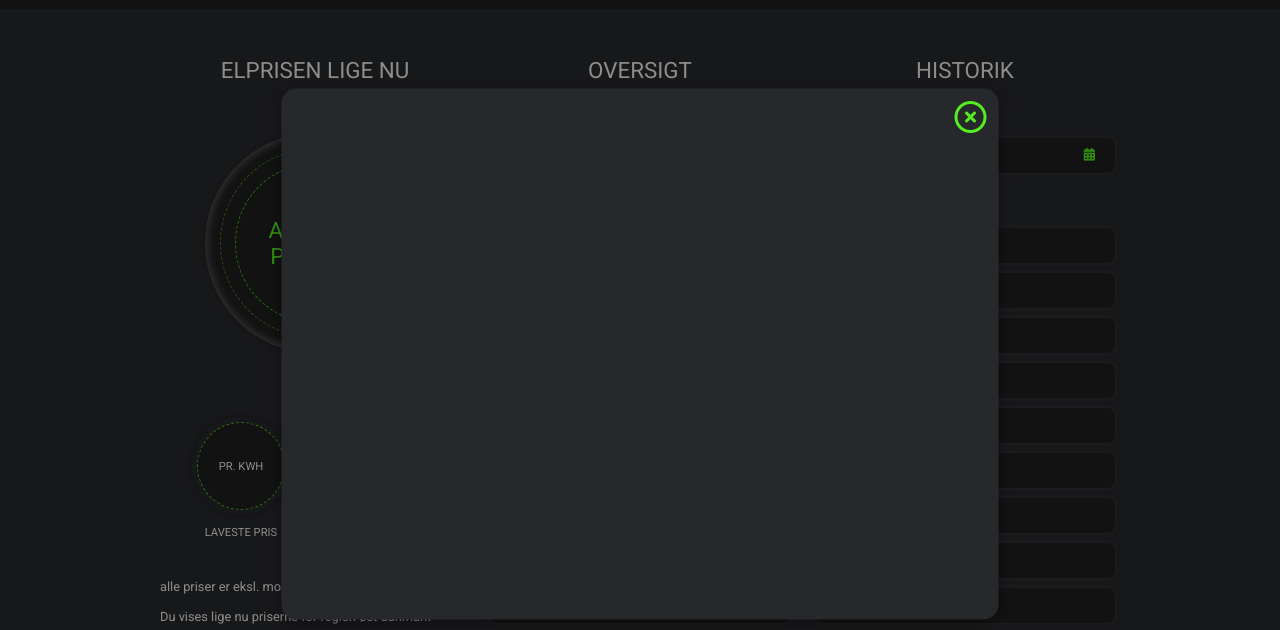
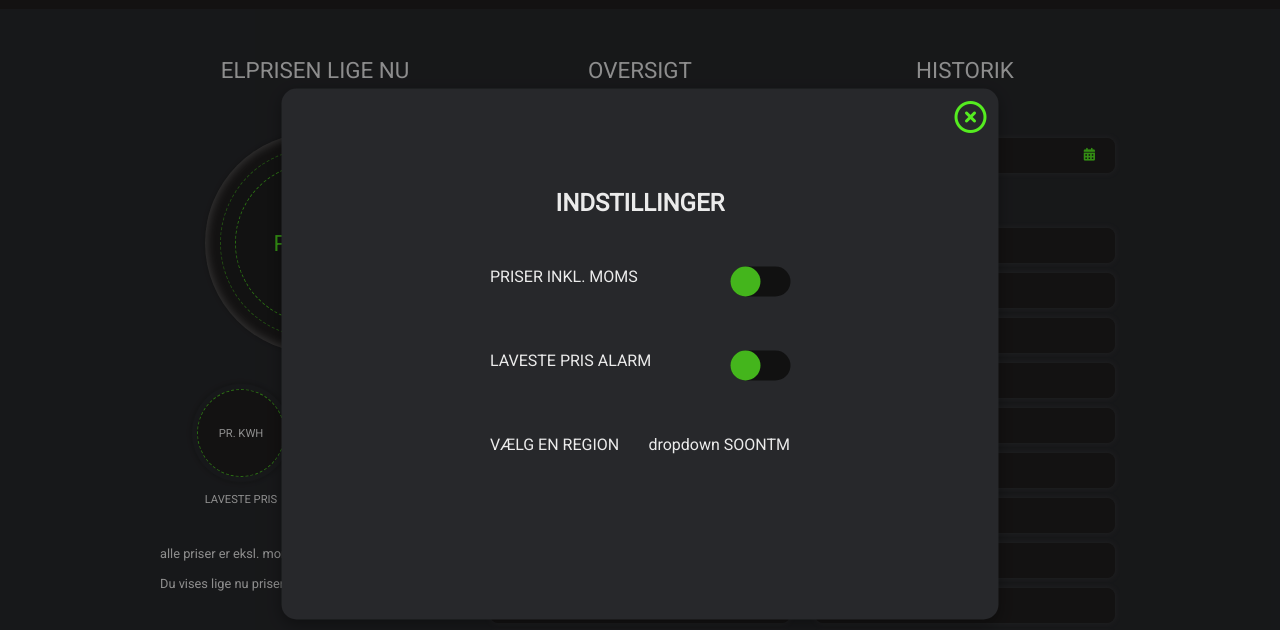
Before and after one commit to hckjensen/Elpriser.nu, a plain HTML site: page index.html in a window 1280 px wide. Both pictures are taken after a click on the icon 1235 px from the left and 27 px from the top of the page. Shown: the part 46-676 px from the top of the page. Drawn offline with Linux system fonts and the light colour scheme; no server answers.

Commit message:
friday night update

```diff
--- /dev/null
+++ b/assets/css/slider.css
@@ -0,0 +1,113 @@
+/* Slider */
+
+.switch {
+    display: inline-block;
+    height: 30px;
+    position: relative;
+    width: 60px;
+  }
+
+  .switch input {
+    display:none;
+  }
+
+  .slider {
+    background-color: #111;
+    bottom: 0;
+    cursor: pointer;
+    left: 0;
+    position: absolute;
+    right: 0;
+    top: 0;
+    transition: .4s;
+
+  }
+
+  .slider:before {
+    background-color: #55EC20BF;
+    bottom: 0;
+    content: "";
+    height: 30px;
+    left: 0;
+    position: absolute;
+    transition: .4s;
+    width: 30px;
+    opacity: 100%;
+  }
+
+  input:checked + .slider {
+    background-color: #111;
+    border: 1px dashed #55EC20BF;
+  }
+
+  input:checked + .slider:before {
+    transform: translateX(31px);
+
+  }
+
+  .slider.round {
+    border-radius: 34px;
+
+  }
+
+  .slider.round:before {
+    border-radius: 50%;
+  }
+
+/* Slider 2 */
+
+/* Slider */
+
+.switch2 {
+    display: inline-block;
+    height: 30px;
+    position: relative;
+    width: 60px;
+  }
+
+  .switch2 #checkbox2 {
+    display:none;
+  }
+
+  .slider2 {
+    background-color: #111;
+    bottom: 0;
+    cursor: pointer;
+    left: 0;
+    position: absolute;
+    right: 0;
+    top: 0;
+    transition: .4s;
+
+  }
+
+  .slider2:before {
+    background-color: #55EC20BF;
+    bottom: 0;
+    content: "";
+    height: 30px;
+    left: 0;
+    position: absolute;
+    transition: .4s;
+    width: 30px;
+    opacity: 100%;
+  }
+
+  #checkbox2:checked + .slider2 {
+    background-color: #111;
+    border: 1px dashed #55EC20BF;
+  }
+
+  #checkbox2:checked + .slider2:before {
+    transform: translateX(31px);
+
+  }
+
+  .slider2.round2 {
+    border-radius: 34px;
+
+  }
+
+  .slider2.round2:before {
+    border-radius: 50%;
+  }
--- a/assets/css/style.css
+++ b/assets/css/style.css
@@ -164,7 +164,7 @@ i{
 
   #currentTime{
     margin-top: 20px;
-    font-size: 0.7rem;
+    font-size: 1rem;
     color: #55EC20;
   }
 
@@ -310,7 +310,7 @@ i{
     height: 100vh;
     width: 100vw;
     background-color: rgba(0,0,0,0.4);
-    z-index: 99;
+    z-index: 2;
 }
 
 .innerModal{
@@ -326,7 +326,25 @@ i{
 
     border-radius: 15px;
     box-shadow: rgba(0, 0, 0, 0.35) 0px 5px 15px;
+    z-index: 99;
 }
+
+
+.content-wrapper{
+    text-align: center;
+    width: 300px;
+    height: 350px;
+    margin: 100px auto;
+}
+
+.settings-container{
+    display: flex;
+    justify-content: space-between;
+    margin-top: 50px;
+
+}
+
+
 
 #openModal{
     cursor: pointer;
@@ -412,3 +430,9 @@ i{
         height: 340px;
     }
 }
+
+@media (min-width: 800) {
+    .page1, .page2, .page3 {
+        display: block;
+    }
+}
--- a/assets/js/modal.js
+++ b/assets/js/modal.js
@@ -1,14 +1,19 @@
 const openModal = document.getElementById('openModal')
 const modal = document.getElementById('modal')
+const closeModal = document.getElementById('closeModal')
 
-const closeModal = () => {
-    if(event.target === modal || document.getElementById('closeModal')){
-        modal.style.display = 'none';
-    }
-}
+
 
 openModal.addEventListener('click', function() {
     modal.style.display = 'block';
 })
 
-modal.addEventListener('click', closeModal)
+window.onclick = function(event) {
+    if(event.target === modal){
+        modal.style.display = "none"
+    }
+}
+
+closeModal.addEventListener('click', function() {
+    modal.style.display = "none"
+})
--- a/assets/js/script.js
+++ b/assets/js/script.js
@@ -62,43 +62,69 @@ const getData = () => {
     fetch(url)
       .then(response => response.json())
       .then(data => {
-            console.log(data)
-            // Find højeste og laveste pris
+        console.log(data);
+
+        // Extract prices and find min & max
         const prices = data.map(item => item.DKK_per_kWh);
         const minPrice = Math.min(...prices);
         const maxPrice = Math.max(...prices);
 
         // Function to generate a color based on the value
         function getColor(value) {
-                // Calculate a value between 0 and 1 based on the item's position between min and max
           const normalizedValue = (value - minPrice) / (maxPrice - minPrice);
-                // Use a gradient from red to green based on the normalized value
           const hue = (1 - normalizedValue) * 120;
-                // Convert HSL to RGB
           const rgbValue = `hsl(${hue}, 100%, 50%)`;
           return rgbValue;
         }
 
-            // Opdater HTML-elementerne med priserne
+        // Update HTML elements with prices
         for (let i = 0; i < data.length; i++) {
           const prisElement = document.getElementById(`pris${i}`);
           const nyPrisElement = document.getElementById(`nypris${i}`);
           const pris = data[i].DKK_per_kWh;
-                prisElement.innerHTML = pris.toFixed(3) + ' ' + 'kr';
-                nyPrisElement.innerHTML = pris.toFixed(3) + ' ' + 'kr';
-                prisElement.style.color = getColor(pris)
-                nyPrisElement.style.color = getColor(pris)
 
+          prisElement.innerHTML = `${pris.toFixed(3)} kr`;
+          nyPrisElement.innerHTML = `${pris.toFixed(3)} kr`;
+
+          prisElement.style.color = getColor(pris);
+          nyPrisElement.style.color = getColor(pris);
         }
-            // Lav og Høj pris
-            const minimumPrice = document.getElementById('minPrice')
-            const maximumPrice = document.getElementById('maxPrice')
-            minimumPrice.innerHTML = `${minPrice.toFixed(3)} kr`
-            maximumPrice.innerHTML = `${maxPrice.toFixed(3)} kr`
 
+        // Display minimum and maximum prices
+        const minimumPrice = document.getElementById('minPrice');
+        const maximumPrice = document.getElementById('maxPrice');
+        minimumPrice.innerHTML = `${minPrice.toFixed(3)} kr`;
+        maximumPrice.innerHTML = `${maxPrice.toFixed(3)} kr`;
 
-        })
+        // Display current time & load current price
+        function updateTime() {
+          const currentDate = new Date();
+          const currentHour = new Date().getHours();
+          const currentPriceElement = document.getElementById('currentPrice');
+
+          const currentHourObject = data.find(item => new Date(item.time_start).getHours() === currentHour);
+          const currentPrice = currentHourObject.DKK_per_kWh;
+
+          currentPriceElement.innerHTML = `${currentPrice.toFixed(3)} KR`;
+
+          const formatTime = time => String(time).padStart(2, '0');
+          const hours = formatTime(currentDate.getHours());
+          const minutes = formatTime(currentDate.getMinutes());
+          const seconds = formatTime(currentDate.getSeconds());
+          const currentTime = `${hours}:${minutes}:${seconds}`;
+
+          const hoursInt = Number(hours);
+          const nextHourInt = (hoursInt + 1) % 24;
+          const displayHour = `${hoursInt.toString().padStart(2, '0')}.00 - ${nextHourInt.toString().padStart(2, '0')}.00`;
+
+          document.getElementById('currentHour').innerHTML = displayHour;
         }
+
+        updateTime(); // Update time initially
+        setInterval(updateTime, 1000); // Update time every second
+      });
+  };
+
 
 getData()
 
--- a/index.html
+++ b/index.html
@@ -5,6 +5,7 @@
     <meta name="viewport" content="width=device-width, initial-scale=1.0" />
     <title>ElPriser</title>
     <link rel="stylesheet" href="assets/css/style.css" />
+    <link rel="stylesheet" href="assets/css/slider.css">
     <script src="assets/js/script.js" defer></script>
     <script src="assets/js/modal.js" defer></script>
     <script
@@ -32,9 +33,33 @@
     <main>
         <div class="modal" id="modal">
             <div class="innerModal" id="innerModal">
-                <i id="closeModal" class="fa-regular fa-circle-xmark" onclick="closeModal()"></i>
-                <div class="contentwrapper">
-
+                <i id="closeModal" class="fa-regular fa-circle-xmark"></i>
+                <div class="content-wrapper">
+                    <h2>INDSTILLINGER</h2>
+                    <div class="settings-container">
+                        <div>PRISER INKL. MOMS</div>
+                        <div>
+                            <label class="switch" for="checkbox">
+                                <input type="checkbox" id="checkbox" />
+                                <div class="slider round"></div>
+                            </label>
+                        </div>
+                    </div>
+                    <div class="settings-container">
+                        <div>LAVESTE PRIS ALARM</div>
+                        <div>
+                            <label class="switch2" for="checkbox2">
+                                <input type="checkbox" id="checkbox2" />
+                                <div class="slider2 round2"></div>
+                            </label>
+                        </div>
+                    </div>
+                    <div class="settings-container">
+                        <div>VÆLG EN REGION</div>
+                        <div>
+                            dropdown SOONTM
+                        </div>
+                    </div>
                 </div>
             </div>
         </div>
@@ -45,14 +70,14 @@
             <div id="eclipse1">
               <div id="eclipse2">
                 <div id="eclipse3">
-                  <p>AMOUNT</p>
-                  <p>PER kWh</p>
+                  <p id="currentPrice"></p>
+                  <p>PR. kWh</p>
                 </div>
               </div>
             </div>
           </div>
           <div id="currentTime">
-            <p>currentTime</p>
+            <p id="currentHour"></p>
           </div>
           <div id="lowHigh">
             <div id="lowPrice">
```
Also changed, not shown: assets/js/colorpicker.js (renamed from assets/js/practice3.js). Lines whose indentation alone changed are shown as unchanged.
